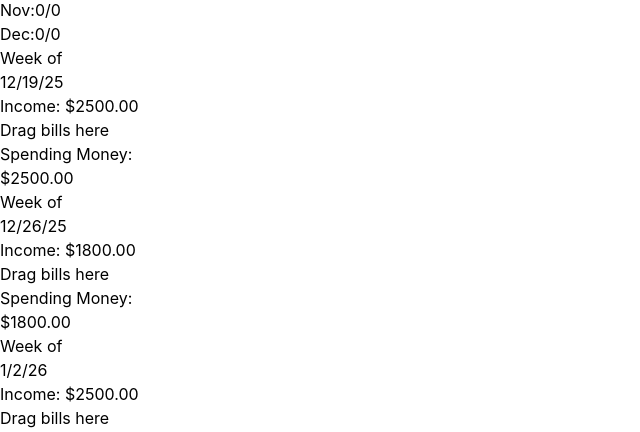
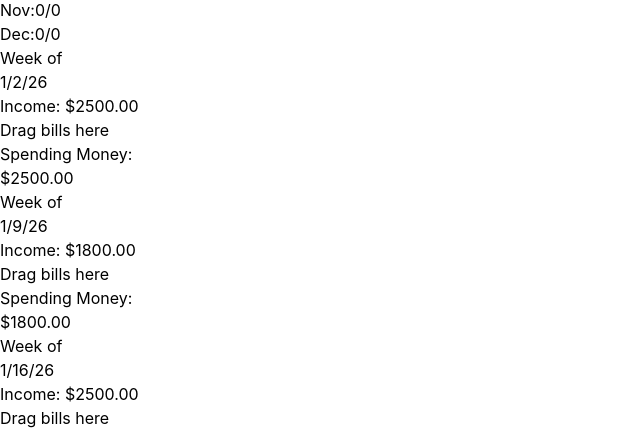
Before and after one commit to voy509/Week-9-, a React (Vite) app: page / in a window 1280 px wide. Shown: the part 338-770 px from the top of the page, without its empty margins (0-640 px from the left). Built offline with nearby package versions, Linux system fonts and the light colour scheme.

Commit message:
Exclude 2025 from weeks and bills - start from 2026 onwards

```diff
--- a/src/components/WeeklyBudgetPlanner.jsx
+++ b/src/components/WeeklyBudgetPlanner.jsx
@@ -21,17 +21,25 @@ const formatDate = (date) => {
 };
 
 // Generate weeks: 4 past weeks + 52 future weeks = 56 total
+// Starting from 2026 onwards
 const generateWeeks = (incomeX, incomeY) => {
   const today = new Date();
   const mostRecentFriday = getMostRecentFriday(today);
 
-  // Start 4 weeks before the most recent Friday
+  // Ensure we don't go before 2026
+  const year2026Start = new Date('2026-01-01');
+  const firstFridayOf2026 = getMostRecentFriday(new Date('2026-01-02')); // Get first Friday of 2026
+
+  // If we're before 2026 or the calculated start would be before 2026, start from first Friday of 2026
   const startDate = new Date(mostRecentFriday);
-  startDate.setDate(startDate.getDate() - (4 * 7));
+  startDate.setDate(startDate.getDate() - (4 * 7)); // Go back 4 weeks
+
+  // If the start date is before 2026, use the first Friday of 2026 instead
+  const finalStartDate = startDate < year2026Start ? firstFridayOf2026 : startDate;
 
   const weeks = [];
   for (let i = 0; i < 56; i++) {
-    const weekDate = new Date(startDate);
+    const weekDate = new Date(finalStartDate);
     weekDate.setDate(weekDate.getDate() + (i * 7));
 
     weeks.push({
```
